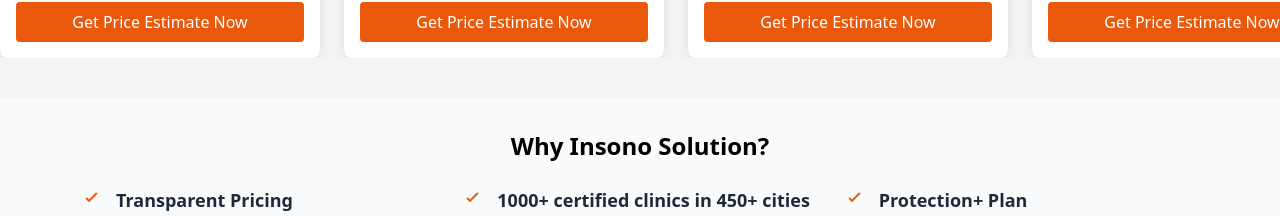
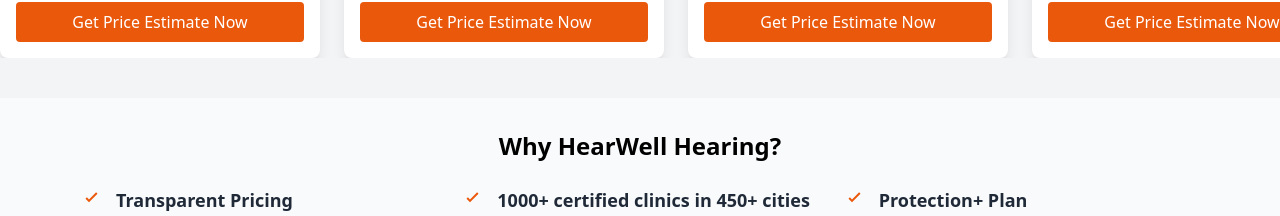
Before and after one commit to hearwell/hwell, a React (Create React App) app: page / in a window 1280 px wide. Shown: the part 1718-1934 px from the top of the page. Built offline with nearby package versions, Linux system fonts and the light colour scheme.

Commit message:
Update WhyHear.js

```diff
--- a/src/Component/WhyHear.js
+++ b/src/Component/WhyHear.js
@@ -31,7 +31,7 @@
   return (
     <div className="bg-gray-50 py-8">
       <div className="max-w-6xl mx-auto px-4">
-        <h2 className="text-2xl font-bold text-center mb-6">Why Insono Solution?</h2>
+        <h2 className="text-2xl font-bold text-center mb-6">Why HearWell Hearing?</h2>
         <div className="grid grid-cols-1 sm:grid-cols-2 lg:grid-cols-3 gap-6">
           {features.map((feature, index) => (
             <div key={index} className="flex items-start">
```
